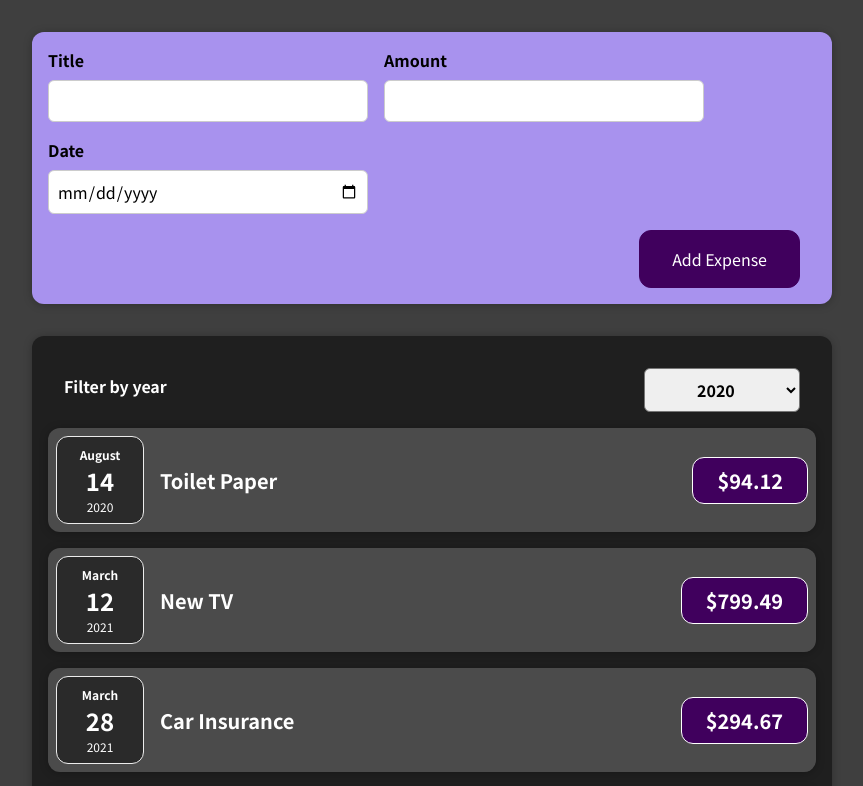
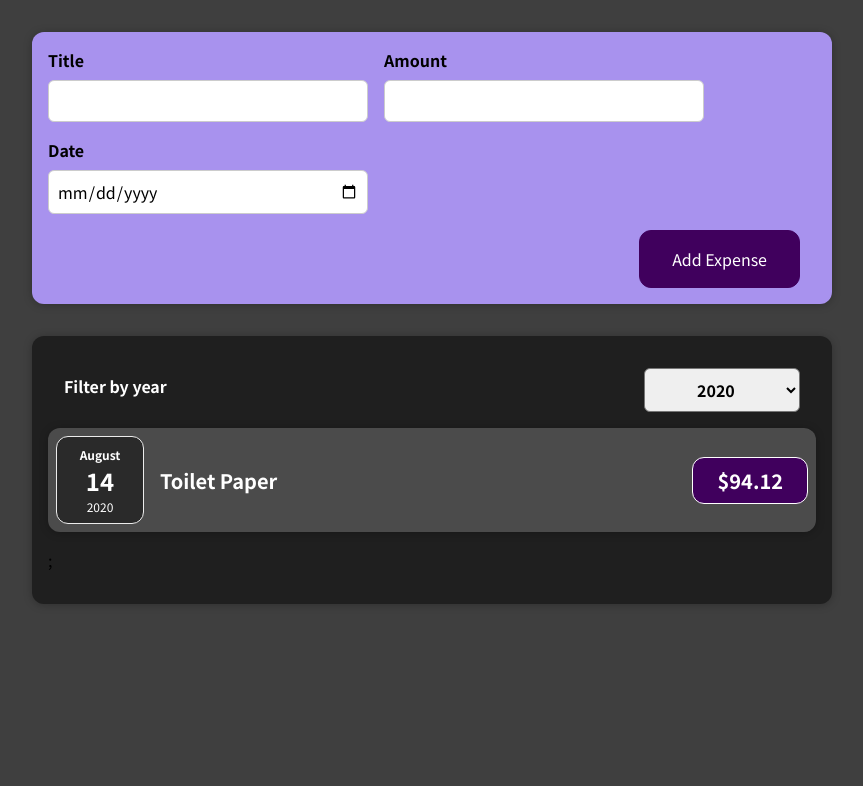
Before and after one commit to Khalid-Uris/expense-app-new, a React (Create React App) app: page / in a window 1280 px wide. Shown: the top 786 px of the page, without its empty margins (208-1071 px from the left). Built offline with nearby package versions, Linux system fonts and the light colour scheme.

Commit message:
add the filder and Conditions

```diff
--- a/src/components/ExpenseItem.jsx
+++ b/src/components/ExpenseItem.jsx
@@ -19,6 +19,7 @@ const ExpenseItem = (props) => {
   // };
 
   return (
+    <li>
       <Card className={"expense-item"}>
         <ExpenseDate date={props.date} />
 
@@ -28,6 +29,7 @@ const ExpenseItem = (props) => {
         </div>
         {/* <button onClick={clickHandler}>Change Title</button> */}
       </Card>
+    </li>
   );
 };
 
--- a/src/components/Expenses.jsx
+++ b/src/components/Expenses.jsx
@@ -3,6 +3,7 @@ import ExpenseItem from "./ExpenseItem";
 import "./Expenses.css";
 import Card from "../UI/Card";
 import ExpensesFilter from "./ExpensesFilter";
+import ExpensesList from "./ExpensesList";
 
 const Expenses = (props) => {
   const [filteredYear, setFilteredYear] = useState("2020");
@@ -11,7 +12,12 @@ const Expenses = (props) => {
     console.log(selectedYear);
     setFilteredYear(selectedYear);
   };
-  console.log(props.expenses);
+  // console.log(props.expenses);
+
+  const filterExpenses = props.expenses.filter((expense) => {
+    return expense.date.getFullYear().toString() === filteredYear;
+  });
+
   return (
     <Card className={"expenses"}>
       {/* {filteredYear} */}
@@ -19,14 +25,42 @@ const Expenses = (props) => {
         select={filteredYear}
         onChangeFilter={filterChangeHandler}
       />
-      {props.expenses.map((expense) => (
+      {/* {props.expenses.map((expense) => (
         <ExpenseItem
           key={expense.id}
           title={expense.title}
           amount={expense.amount}
           date={expense.date}
-        />
-      ))}
+        /> */}
+
+      {/* {expensesContent} */}
+      <ExpensesList items={filterExpenses} />
+
+      {/* {filterExpenses.length === 0 && <p>No Expense found</p>} */}
+
+      {/* {filterExpenses.length > 0 &&
+        filterExpenses.map((expense) => (
+          <ExpenseItem
+            key={expense.id}
+            title={expense.title}
+            amount={expense.amount}
+            date={expense.date}
+          />
+        ))} */}
+
+      {/* // {filterExpenses.length === 0 ? (
+      //   <p>No Expense foudn</p>
+      // ) : (
+      //   filterExpenses.map((expense) => (
+      //     <ExpenseItem
+      //       key={expense.id}
+      //       title={expense.title}
+      //       amount={expense.amount}
+      //       date={expense.date}
+      //     />
+      //   ))
+      // )} */}
+
       {/* <ExpenseItem
         title={props.expenses[0].title}
         amount={props.expenses[0].amount}
--- /dev/null
+++ b/src/components/ExpensesList.css
@@ -0,0 +1,9 @@
+.expenses-list {
+  list-style: none;
+  padding: 0;
+}
+
+.expenses-list__fallback {
+  color: white;
+  text-align: center;
+}
--- /dev/null
+++ b/src/components/ExpensesList.jsx
@@ -0,0 +1,37 @@
+import React from "react";
+import ExpenseItem from "./ExpenseItem";
+import "./ExpensesList.css";
+
+const ExpensesList = (props) => {
+  //   let expensesContent = <p>No expenses found.</p>;
+  //   if (props.item.length > 0) {
+  //     expensesContent = props.items.map((expense) => (
+  //       <ExpenseItem
+  //         key={expense.id}
+  //         title={expense.title}
+  //         amount={expense.amount}
+  //         date={expense.date}
+  //       />
+  //     ));
+  //   }
+
+  if (props.items.length === 0) {
+    return <h2 className={"expenses-list__fallback"}>Found no expenses.</h2>;
+  }
+
+  return (
+    <ul className={"expenses-list"}>
+      {props.items.map((expense) => (
+        <ExpenseItem
+          key={expense.id}
+          title={expense.title}
+          amount={expense.amount}
+          date={expense.date}
+        />
+      ))}
+      ;
+    </ul>
+  );
+};
+
+export default ExpensesList;
```
Lines whose indentation alone changed are shown as unchanged.
